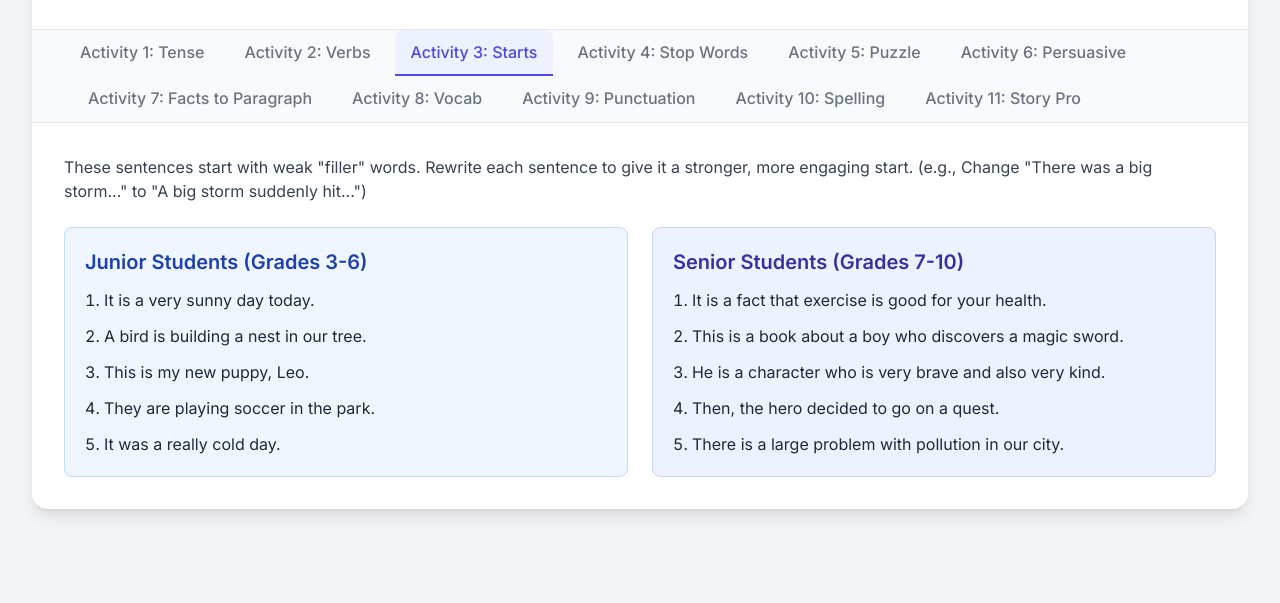
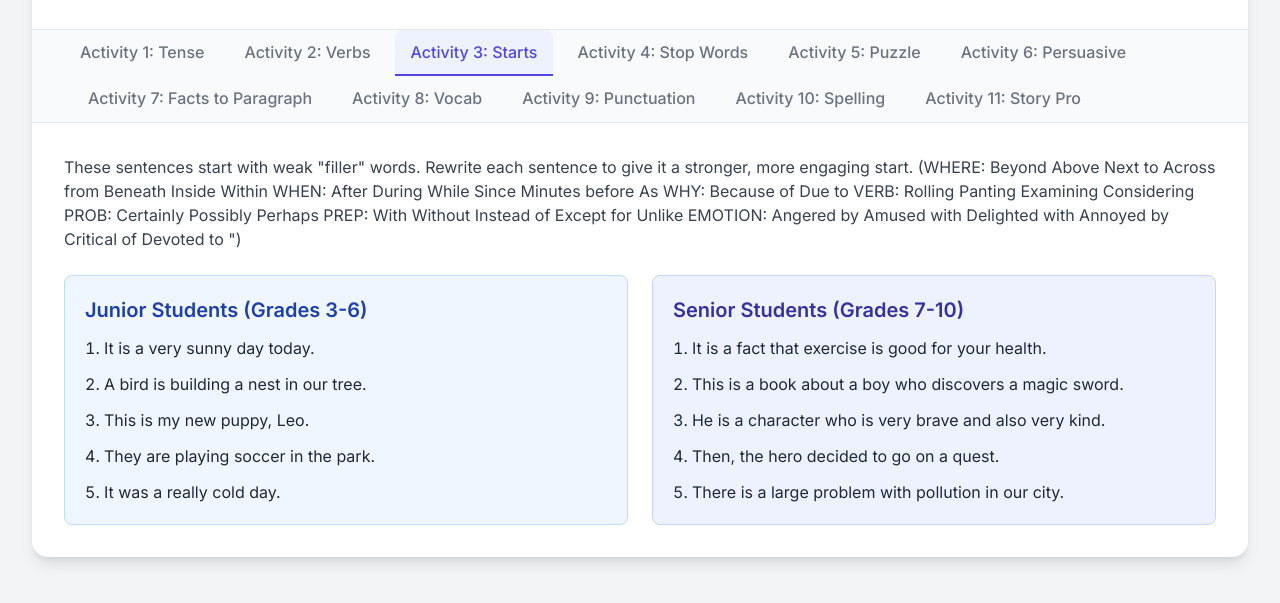
Before and after one commit to planomy/owls, a plain HTML site: page index.html in a window 1280 px wide. Both pictures are taken after a click on the button "Activity 3: Starts". Shown: the part 175-778 px from the top of the page. Drawn offline with nearby package versions, Linux system fonts and the light colour scheme.

Commit message:
Update index.html

```diff
--- a/index.html
+++ b/index.html
@@ -106,7 +106,7 @@
 
             <!-- Activity 3: Starts -->
             <div id="tab-panel-3" class="tab-panel p-6 md:p-8">
-                <p class="text-base text-gray-700 mb-6">These sentences start with weak "filler" words. Rewrite each sentence to give it a stronger, more engaging start. (e.g., Change "There was a big storm..." to "A big storm suddenly hit...")</p>
+                <p class="text-base text-gray-700 mb-6">These sentences start with weak "filler" words. Rewrite each sentence to give it a stronger, more engaging start. (WHERE: Beyond Above Next to Across from Beneath Inside Within  WHEN: After During While Since Minutes before As  WHY: Because of Due to  VERB: Rolling Panting Examining Considering  PROB: Certainly Possibly Perhaps  PREP: With Without Instead of Except for Unlike  EMOTION: Angered by Amused with Delighted with Annoyed by Critical of Devoted to ")</p>
                 <div class="grid grid-cols-1 md:grid-cols-2 gap-6">
                     <!-- Junior Column -->
                     <div class="bg-blue-50 border border-blue-200 rounded-lg p-5">
```
